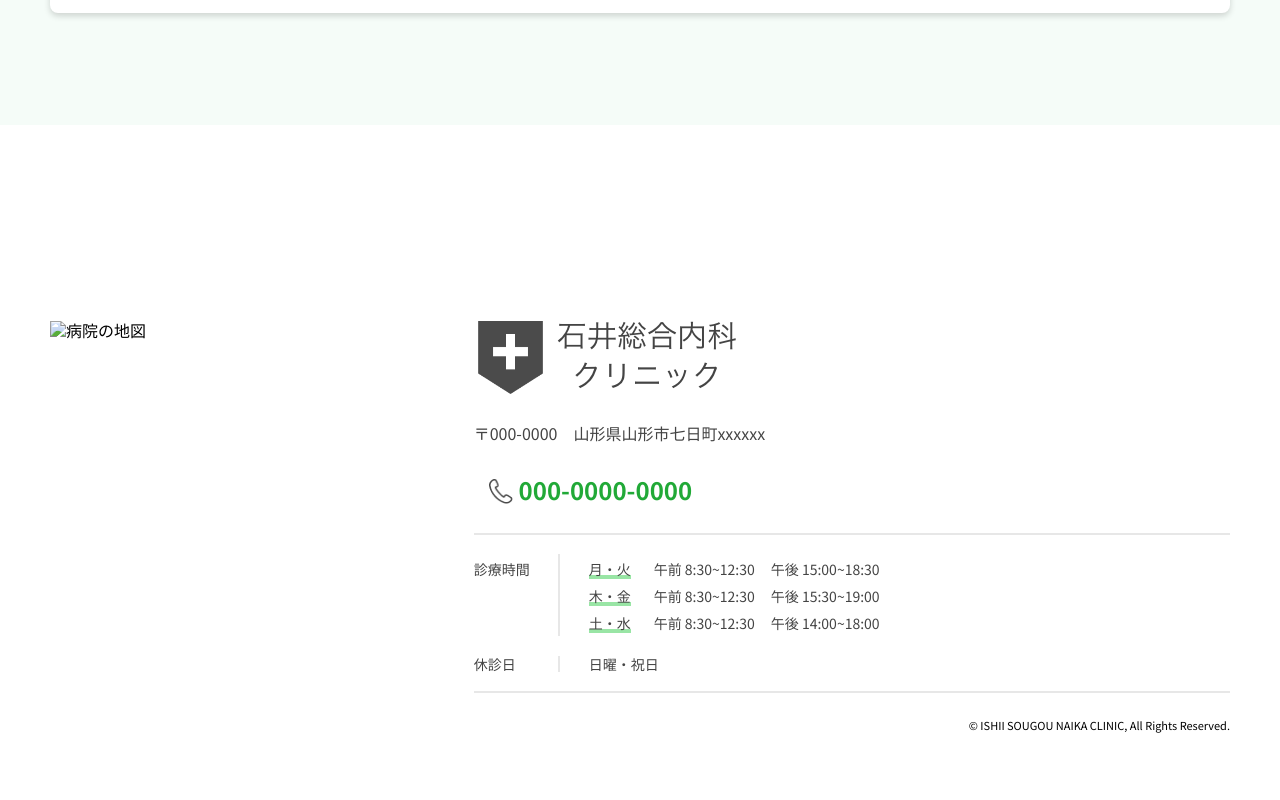
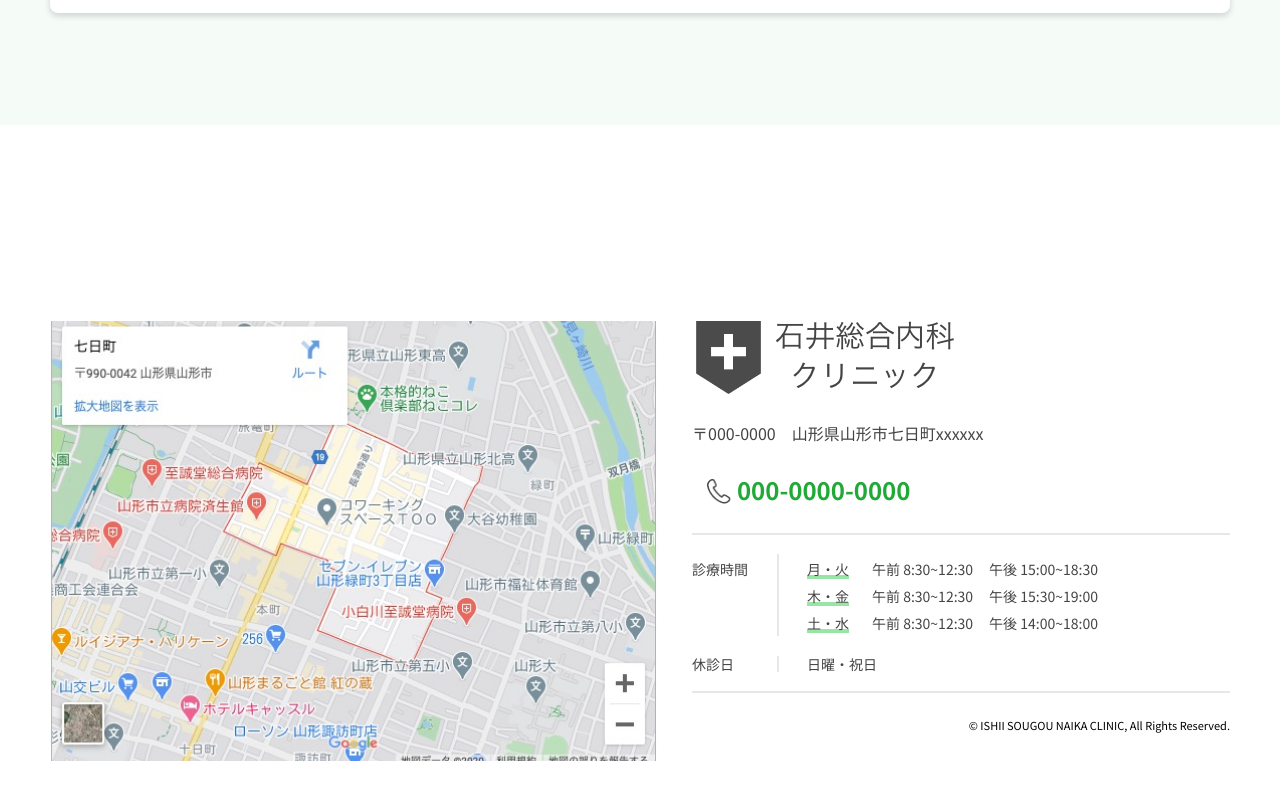
Before and after one commit to shimi35/shimi35.github.io, a plain HTML site: page index.html in a window 1280 px wide. Shown: the part 3028-3828 px from the top of the page. Drawn offline with Linux system fonts and the light colour scheme; files whose address does not match are found by name.

Commit message:
Update index.html

```diff
--- a/index.html
+++ b/index.html
@@ -183,7 +183,7 @@
           </div>
           <small class="first">© ISHII SOUGOU NAIKA CLINIC, All Rights Reserved.</small>
         </div>
-        <img src="images/スクリーンショット 2020-10-07 17.26.42.png" alt="病院の地図">
+        <img src="https://github.com/shimi35/shimi35.github.io/blob/main/%E3%82%B9%E3%82%AF%E3%83%AA%E3%83%BC%E3%83%B3%E3%82%B7%E3%83%A7%E3%83%83%E3%83%88%202020-10-07%2017.26.42.png?raw=true" alt="病院の地図">
         <small class="last">© ISHII SOUGOU NAIKA CLINIC, All Rights Reserved.</small>
       </div>
     </div>
```
